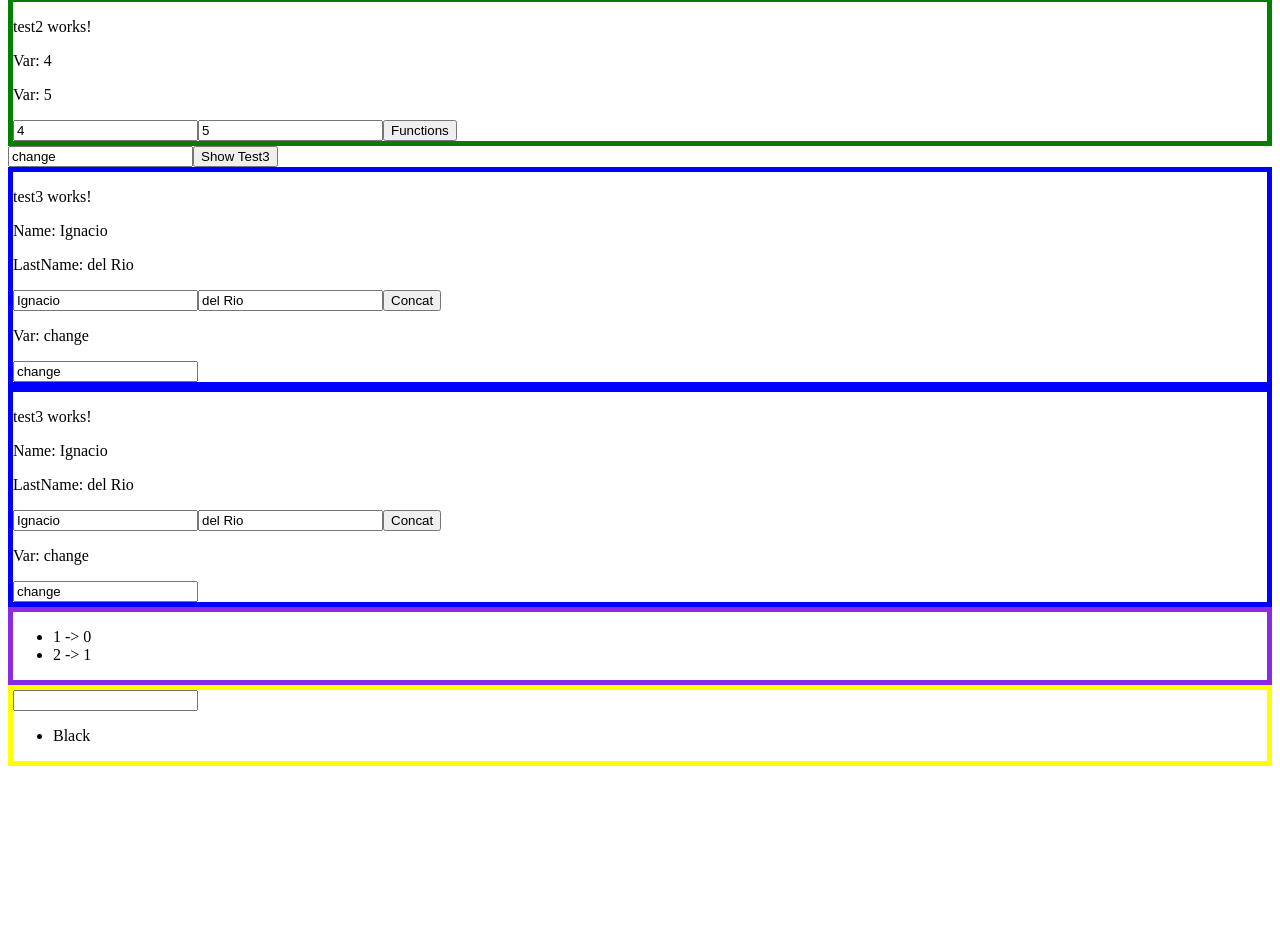
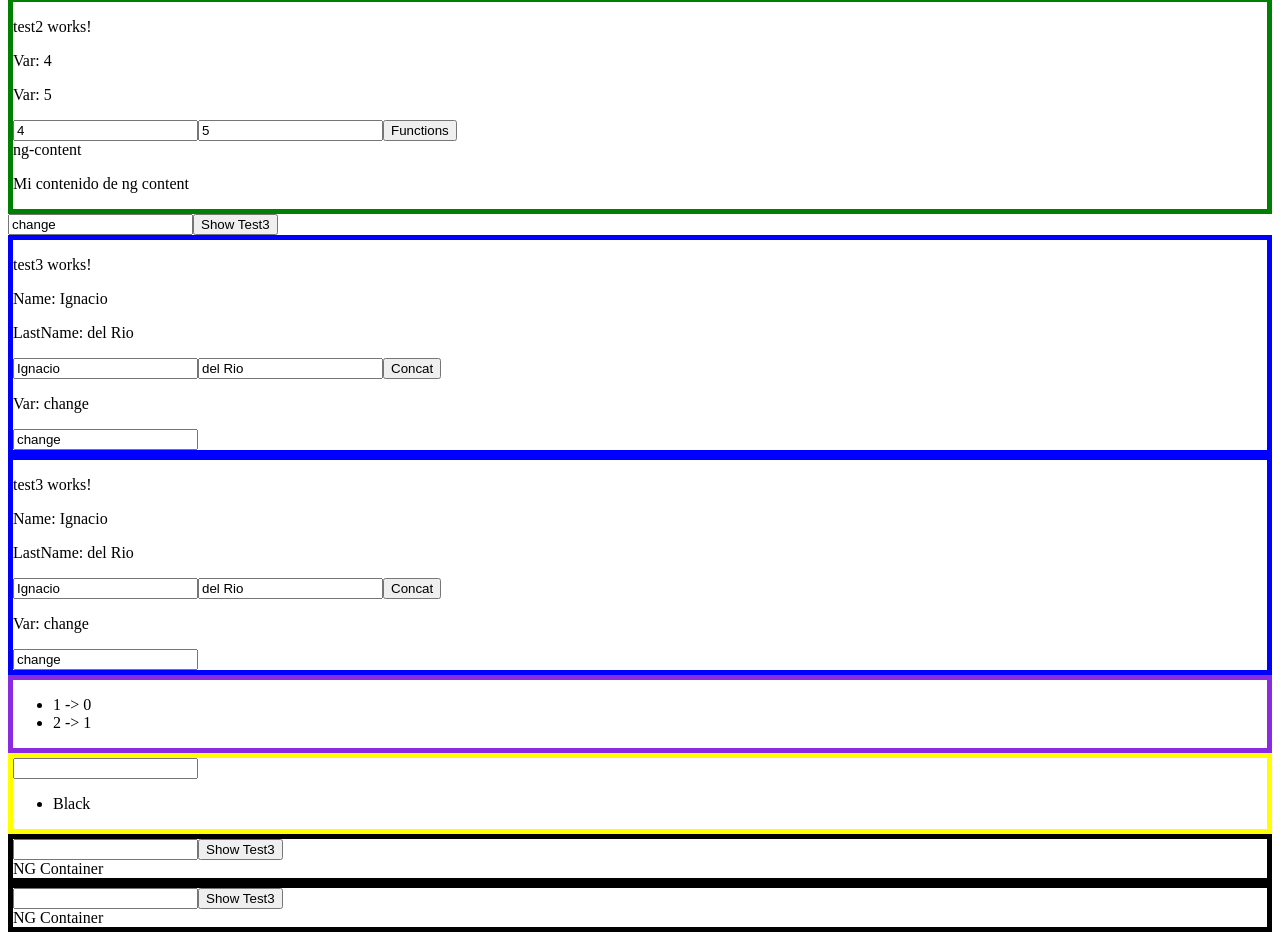
Before and after one commit to IDRZ0/Angular, an Angular app: page / in a window 1280 px wide. Shown: the part 189-1121 px from the top of the page. Before the commit the page ends 963 px from the top, so only its background shows below. Built offline with nearby package versions, Linux system fonts and the light colour scheme.

Commit message:
11/08/21 3rd task directives structural and attribute

```diff
--- a/src/app/app.component.html
+++ b/src/app/app.component.html
@@ -1,11 +1,12 @@
 <ignacio [status]="myStatus" (onSendData)="printData($event)">
 </ignacio>
 <test2 name="Ignacio" lastName="del Rio" (sendData)="printNames($event)">
+    <p>Mi contenido de ng content</p>
 </test2>
 <div>
     <input type="text" [(ngModel)]="varCh">
     <button (click)="varBool = !varBool">Show Test3</button>
-    <div *ngIf="varBool">
+    <div *ngIf="varBool else myLocalVar">
         <test3 [myvar]="varCh"></test3>
     </div>
 </div>
@@ -28,3 +29,32 @@
         <li *ngSwitchDefault>Black</li>
     </ul>
 </div>
+<ng-template #myLocalVar>
+    <p>Hola</p>
+</ng-template>
+<div [style.border]="'5px solid ' + color">
+    <input type="text" [(ngModel)]="color">
+    <button (click)="varBool = !varBool">Show Test3</button>
+    <br>
+    <ng-container *ngIf="varBool else myLocalVar">
+        NG Container
+    </ng-container>
+</div>
+<div [ngStyle]="{'border': '5px solid ' + color}">
+    <input type="text" [(ngModel)]="color">
+    <button (click)="varBool = !varBool">Show Test3</button>
+    <br>
+    <ng-container *ngIf="varBool else myLocalVar">
+        NG Container
+    </ng-container>
+</div>
+<div [class.est1]="color === 'hola'">
+    my div with class
+</div>
+<div [ngClass]="{
+    'est1': color === 'hola0',
+    'est2': color === 'hola1',
+    'est3': color === 'hola2'
+}">
+    my div with ngclass
+</div>
--- a/src/app/app.component.scss
+++ b/src/app/app.component.scss
@@ -0,0 +1,19 @@
+.est1 {
+    background-color: red;
+}
+
+.est2 {
+    background-color: green;
+}
+
+.est3 {
+    background-color: yellow;
+}
+
+.est4 {
+    border: 5px solid red;
+}
+
+.est5 {
+    border: 5px solid green;
+}
--- a/src/app/test2/test2.component.html
+++ b/src/app/test2/test2.component.html
@@ -5,4 +5,7 @@
     <input type="number" [(ngModel)]="myvar1">
     <input type="number" [(ngModel)]="myvar2">
     <button (click)="test0($event)" (blur)="test1($event)" (dblclick)="test2($event)">Functions</button>
+    <br>
+    ng-content
+    <ng-content></ng-content>
 </div>
```
